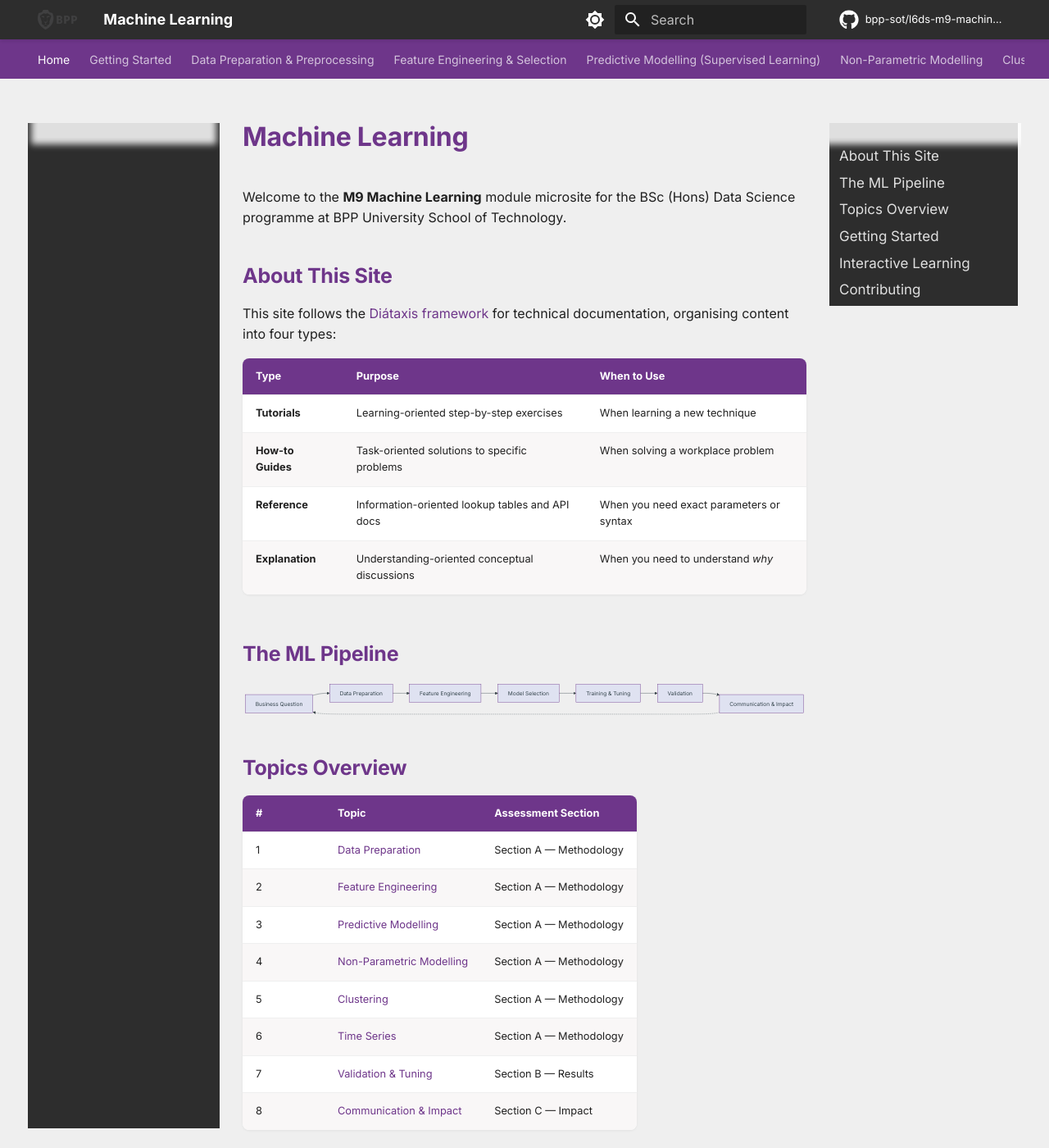
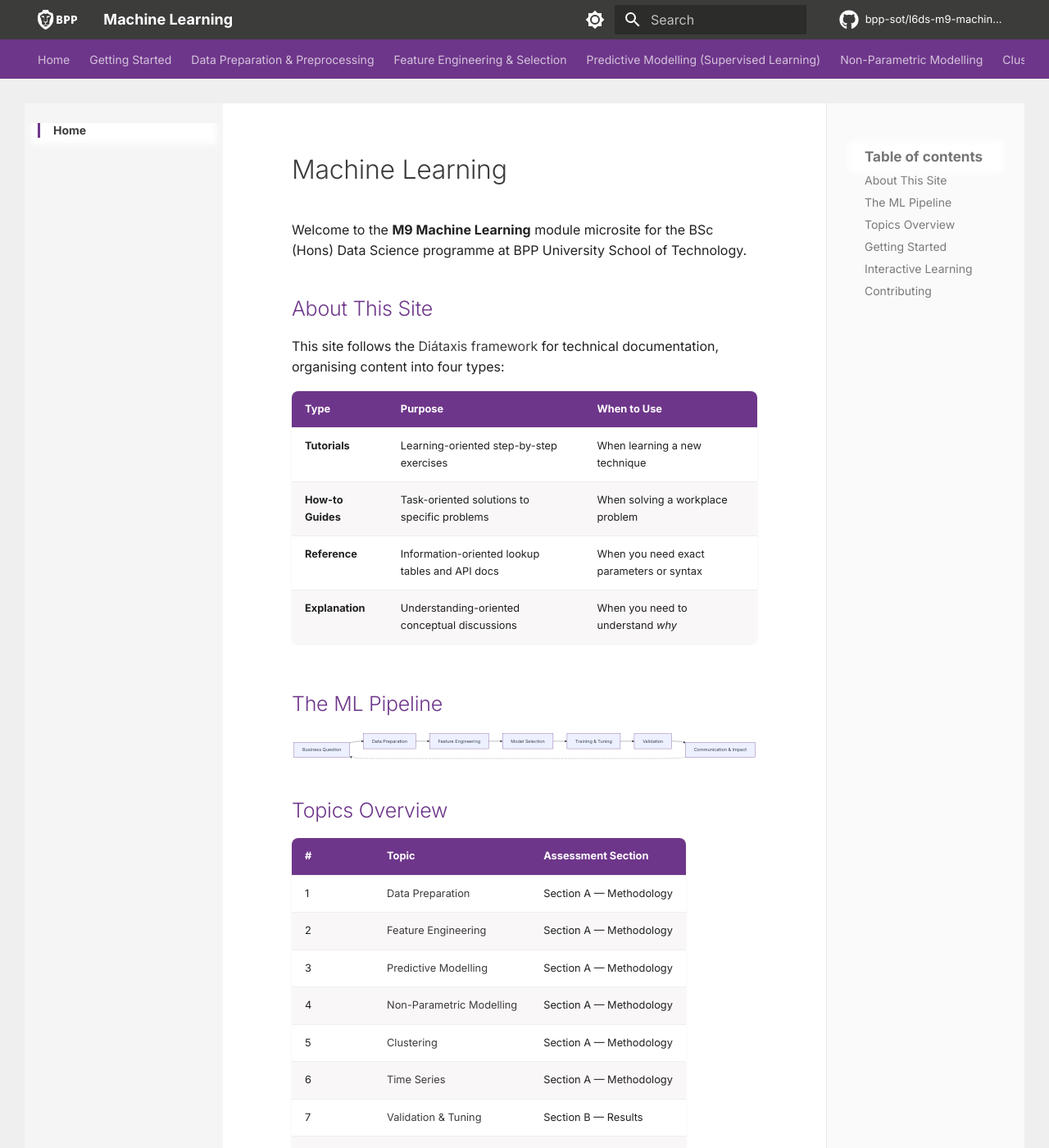
Before and after one commit to bpp-sot/l6ds-m9-machine-learning, an MkDocs documentation site: the page built from docs/index.md, in a window 1280 px wide and 1400 px high. Shown: the whole window at 82% size. Built offline with MkDocs 1.6.1 and Material for MkDocs 9.7.7, drawn with Linux system fonts in a browser that asks for light colours; comment, search, counter and statistics services are not loaded.

Commit message:
Apply Iteration 2 of BPP Hub and Material Fresh styling

```diff
--- a/docs/stylesheets/extra.css
+++ b/docs/stylesheets/extra.css
@@ -1,97 +1,188 @@
 /* ==========================================================================
-   BPP Hub & Material Fresh Theme Override
+   BPP Hub & Material Fresh Theme Override (Iteration 2)
    ========================================================================== */
 
 :root {
   /* Core Colours */
-  --md-primary-fg-color: #6E368A;
-  /* Purple accents (primary actions) */
-  --md-primary-fg-color--light: #8b4fb0;
-  --md-primary-fg-color--dark: #4d2363;
+  --md-primary-fg-color: #3C3C3B;
+  /* Header background (softened near-black) */
+  --md-primary-fg-color--light: #6E368A;
+  /* Secondary tabs background */
+  --md-primary-fg-color--dark: #2d2d2c;
   --md-accent-fg-color: #6E368A;
+  /* Primary purple */
 
   /* Typography */
   --md-text-font: "Inter", -apple-system, BlinkMacSystemFont, Helvetica, Arial, sans-serif;
   --md-code-font: "JetBrains Mono", Consolas, Menlo, monospace;
 
-  /* BPP Hub specific variables */
-  --bpp-bg-grey: #EFEFEF;
-  /* Warm grey page background */
-  --bpp-sidebar-bg: #2D2D2D;
-  /* Dark sidebar background */
-  --bpp-sidebar-text: #FFFFFF;
-  /* Sidebar text */
-  --bpp-card-heading: #6B6B6B;
-  /* Brownish-muted grey card headings */
-  --bpp-breadcrumb: #999999;
+  /* BPP colour reference */
+  --bpp-dark-text: #3C3C3B;
   --bpp-purple: #6E368A;
-  --bpp-table-alt: #F9F7F7;
+  --bpp-academic-blue: #3763AD;
+  --bpp-teal-green: #64BDB6;
+  --bpp-warm-amber: #F9B149;
+  --bpp-muted-text: #7A7A7A;
+  --bpp-light-bg: #F9F7F7;
+  --bpp-page-bg: #EFEFEF;
+  --bpp-border: #E2E8F0;
 
-  /* RAG Status Colors */
-  --rag-teal: #008080;
-  --rag-amber: #FFBF00;
-  --rag-red: #D32F2F;
+  /* Specific UI Panel colours */
+  --bpp-left-sidebar: #F5F5F5;
+  --bpp-right-sidebar: #FAFAFA;
 }
 
 /* --------------------------------------------------------------------------
-   Page Background & Typography
+   2. Fix BPP Logo Visibility
    -------------------------------------------------------------------------- */
+/* Invert and brighten the dark logo image to stand out against the dark header */
+.md-header__button.md-logo img,
+.md-header__title .md-logo img {
+  filter: brightness(0) invert(1);
+}
+
+/* --------------------------------------------------------------------------
+   5. Soften the header
+   -------------------------------------------------------------------------- */
+.md-header {
+  background-color: var(--bpp-dark-text);
+}
+
+/* The secondary navigation bar below the main header (With Home, Getting Started, etc.) */
+.md-tabs {
+  background-color: var(--bpp-purple);
+}
+
+/* Inactive tabs */
+.md-tabs__link {
+  color: rgba(255, 255, 255, 0.7) !important;
+  opacity: 1;
+  /* Remove native material opacity fade to respect rgba */
+}
+
+/* Active tabs */
+.md-tabs__link--active {
+  color: #FFFFFF !important;
+  border-bottom: 2px solid #FFFFFF !important;
+}
+
+/* --------------------------------------------------------------------------
+   1 & 3. Improve the left sidebar styling
+   -------------------------------------------------------------------------- */
+/* Fix the white gap at the top of the sidebars */
+@media screen and (min-width: 76.25em) {
+  .md-sidebar--primary {
+    background-color: var(--bpp-left-sidebar);
+    height: 100%;
+    /* Stretch background down */
+  }
+}
+
+.md-sidebar--primary .md-sidebar__scrollwrap {
+  background-color: var(--bpp-left-sidebar);
+}
+
+.md-nav--primary {
+  background-color: var(--bpp-left-sidebar);
+}
+
+/* Consistent dark text for links */
+.md-nav--primary .md-nav__item .md-nav__link {
+  color: var(--bpp-dark-text) !important;
+}
+
+/* The active page link */
+.md-nav--primary .md-nav__item--active > .md-nav__link {
+  font-weight: bold;
+  border-left: 3px solid var(--bpp-purple);
+  padding-left: 0.8rem;
+  /* Nudge text to right accounting for border */
+  color: var(--bpp-dark-text) !important;
+}
+
+/* Section headings (Tutorials, How-to Guides) */
+.md-nav--primary .md-nav__item--section > .md-nav__title,
+.md-nav--primary .md-nav__item--nested > .md-nav__title {
+  color: var(--bpp-purple) !important;
+  text-transform: uppercase;
+  font-size: 0.75rem;
+  letter-spacing: 0.05em;
+  margin-top: 1.5rem;
+  font-weight: 700;
+}
+
+/* --------------------------------------------------------------------------
+   1 & 4. Improve the right TOC sidebar
+   -------------------------------------------------------------------------- */
+@media screen and (min-width: 76.25em) {
+  .md-sidebar--secondary {
+    background-color: var(--bpp-right-sidebar);
+    border-left: 1px solid var(--bpp-border);
+    height: 100%;
+  }
+}
+
+.md-sidebar--secondary .md-sidebar__scrollwrap {
+  background-color: var(--bpp-right-sidebar);
+  padding: 1.5rem;
+}
+
+/* Right TOC links */
+.md-nav--secondary .md-nav__link {
+  color: var(--bpp-muted-text) !important;
+}
+
+/* Active/Current section link */
+.md-nav--secondary .md-nav__link--active {
+  color: var(--bpp-purple) !important;
+  font-weight: 600;
+}
+
+/* Right TOC heading size */
+.md-nav--secondary .md-nav__title {
+  font-size: 0.85rem;
+}
+
+/* --------------------------------------------------------------------------
+   6. Improve the main content area
+   -------------------------------------------------------------------------- */
+/* Page background (behind the content card) */
 body,
 .md-main__inner {
-  background-color: var(--bpp-bg-grey);
+  background-color: var(--bpp-page-bg);
 }
 
-.md-typeset {
-  font-family: var(--md-text-font);
-  line-height: 1.6;
+/* The content container */
+.md-content {
+  background-color: #FFFFFF;
+  padding: 2rem 3rem;
+  box-shadow: 0 1px 3px rgba(0, 0, 0, 0.06);
+  /* subtle drop shadow for depth */
 }
 
-/* Headings (Purple Accents) */
-.md-typeset h1,
+/* Page title */
+.md-typeset h1 {
+  color: var(--bpp-dark-text);
+}
+
+/* Section headings */
 .md-typeset h2,
 .md-typeset h3,
 .md-typeset h4 {
   color: var(--bpp-purple);
-  font-weight: 600;
 }
 
-/* --------------------------------------------------------------------------
-   Sidebar (Dark #2D2D2D)
-   -------------------------------------------------------------------------- */
-/* Target the sidebar navigation area specifically */
-.md-sidebar--primary .md-sidebar__scrollwrap {
-  background-color: var(--bpp-sidebar-bg);
+/* Blockquote */
+.md-typeset blockquote {
+  border-left: 3px solid var(--bpp-purple);
+  color: var(--bpp-muted-text);
 }
 
-.md-nav {
-  background-color: var(--bpp-sidebar-bg);
-  color: var(--bpp-sidebar-text);
-}
-
-.md-nav__title,
-.md-nav__link,
-.md-nav__item .md-nav__link {
-  color: var(--bpp-sidebar-text) !important;
-  opacity: 0.85;
-}
-
-.md-nav__link:hover,
-.md-nav__link--active {
-  color: #FFFFFF !important;
-  opacity: 1;
-  font-weight: 600;
-}
-
-/* Header matching the sidebar dark tone */
-.md-header {
-  background-color: var(--bpp-sidebar-bg);
-  box-shadow: 0 2px 4px rgba(0, 0, 0, 0.1);
-}
 
 /* --------------------------------------------------------------------------
    Cards & Grids (Hover interactions, Borders, Shadows)
+   (Retained from previous requirements)
    -------------------------------------------------------------------------- */
-/* Basic card styling */
 .md-typeset .grid.cards > ul > li {
   background-color: #FFFFFF;
   border-radius: 8px;
@@ -101,7 +192,6 @@ body,
   transition: transform 0.2s ease, box-shadow 0.2s ease;
   position: relative;
   overflow: hidden;
-  /* For progress bar rounding */
 }
 
 /* Arrow Pattern for cards */
@@ -114,7 +204,7 @@ body,
 
 /* Card Heading */
 .md-typeset .grid.cards > ul > li h3 {
-  color: var(--bpp-card-heading);
+  color: #6B6B6B;
   font-size: 1.25rem;
   margin-top: 0;
   display: flex;
@@ -122,11 +212,9 @@ body,
   justify-content: space-between;
 }
 
-/* Add an arrow after the title if it contains a link */
 .md-typeset .grid.cards > ul > li > a h3::after {
   content: " →";
   font-family: system-ui;
-  /* Fallback for arrows */
   margin-left: auto;
   color: var(--bpp-purple);
   transition: transform 0.2s;
@@ -141,54 +229,21 @@ body,
   transform: translateX(4px);
 }
 
-/* Material Fresh Top Borders (Alternating Colors) */
+/* Material Fresh Top Borders */
 .md-typeset .grid.cards > ul > li:nth-child(4n+1) {
   border-top: 4px solid var(--bpp-purple);
 }
 
 .md-typeset .grid.cards > ul > li:nth-child(4n+2) {
-  border-top: 4px solid var(--rag-teal);
+  border-top: 4px solid var(--bpp-teal-green);
 }
 
 .md-typeset .grid.cards > ul > li:nth-child(4n+3) {
-  border-top: 4px solid var(--rag-amber);
+  border-top: 4px solid var(--bpp-warm-amber);
 }
 
 .md-typeset .grid.cards > ul > li:nth-child(4n+4) {
-  border-top: 4px solid var(--rag-red);
-}
-
-/* Progress bars (Thin 4px bars at the bottom of cards) */
-/* We simulate this with an ::after pseudo-element */
-.md-typeset .grid.cards.progress > ul > li::after {
-  content: "";
-  position: absolute;
-  bottom: 0;
-  left: 0;
-  height: 4px;
-  width: 50%;
-  /* Example progress width */
-  background-color: var(--rag-teal);
-}
-
-/* --------------------------------------------------------------------------
-   Breadcrumbs
-   -------------------------------------------------------------------------- */
-.md-nav--secondary .md-nav__list {
-  color: var(--bpp-breadcrumb);
-  font-size: 0.85rem;
-}
-
-.md-path__item,
-.md-path__link {
-  color: var(--bpp-breadcrumb) !important;
-}
-
-/* Replace default separator with › */
-.md-path__item::after {
-  content: "›" !important;
-  color: var(--bpp-breadcrumb);
-  margin: 0 0.4rem;
+  border-top: 4px solid var(--bpp-academic-blue);
 }
 
 /* --------------------------------------------------------------------------
@@ -211,30 +266,30 @@ body,
 }
 
 .md-typeset .admonition.tip {
-  border-left-color: var(--rag-teal);
+  border-left-color: var(--bpp-teal-green);
 }
 
 .md-typeset .admonition.tip .admonition-title {
-  color: var(--rag-teal);
-  background-color: rgba(0, 128, 128, 0.05);
+  color: var(--bpp-teal-green);
+  background-color: rgba(100, 189, 182, 0.05);
 }
 
 .md-typeset .admonition.warning {
-  border-left-color: var(--rag-amber);
+  border-left-color: var(--bpp-warm-amber);
 }
 
 .md-typeset .admonition.warning .admonition-title {
   color: #d69e00;
-  background-color: rgba(255, 191, 0, 0.05);
+  background-color: rgba(249, 177, 73, 0.05);
 }
 
 .md-typeset .admonition.danger,
 .md-typeset .admonition.caution {
-  border-left-color: var(--rag-red);
+  border-left-color: #D32F2F;
 }
 
 .md-typeset .admonition.danger .admonition-title {
-  color: var(--rag-red);
+  color: #D32F2F;
   background-color: rgba(211, 47, 47, 0.05);
 }
 
@@ -262,44 +317,7 @@ body,
 }
 
 .md-typeset table:not([class]) tr:nth-child(even) td {
-  background-color: var(--bpp-table-alt);
-}
-
-/* --------------------------------------------------------------------------
-   Section Dividers (Mirrors Slide Deck)
-   -------------------------------------------------------------------------- */
-.md-typeset hr {
-  border-bottom: 3px solid var(--bpp-purple);
-  margin: 3em 0;
-  opacity: 0.8;
-}
-
-/* --------------------------------------------------------------------------
-   RAG Badges (Inline status rendering)
-   -------------------------------------------------------------------------- */
-.rag-badge {
-  display: inline-block;
-  padding: 0.2em 0.6em;
-  border-radius: 12px;
-  font-size: 0.8rem;
-  font-weight: 700;
-  color: #FFFFFF;
-  margin-left: 0.5rem;
-}
-
-.rag-green,
-.rag-teal {
-  background-color: var(--rag-teal);
-}
-
-.rag-amber,
-.rag-yellow {
-  background-color: var(--rag-amber);
-  color: #333333;
-}
-
-.rag-red {
-  background-color: var(--rag-red);
+  background-color: var(--bpp-light-bg);
 }
 
 /* --------------------------------------------------------------------------
@@ -311,5 +329,5 @@ body,
 }
 
 .md-typeset .md-button--primary:hover {
-  background-color: var(--md-primary-fg-color--dark);
+  background-color: var(--bpp-dark-text);
 }
```
